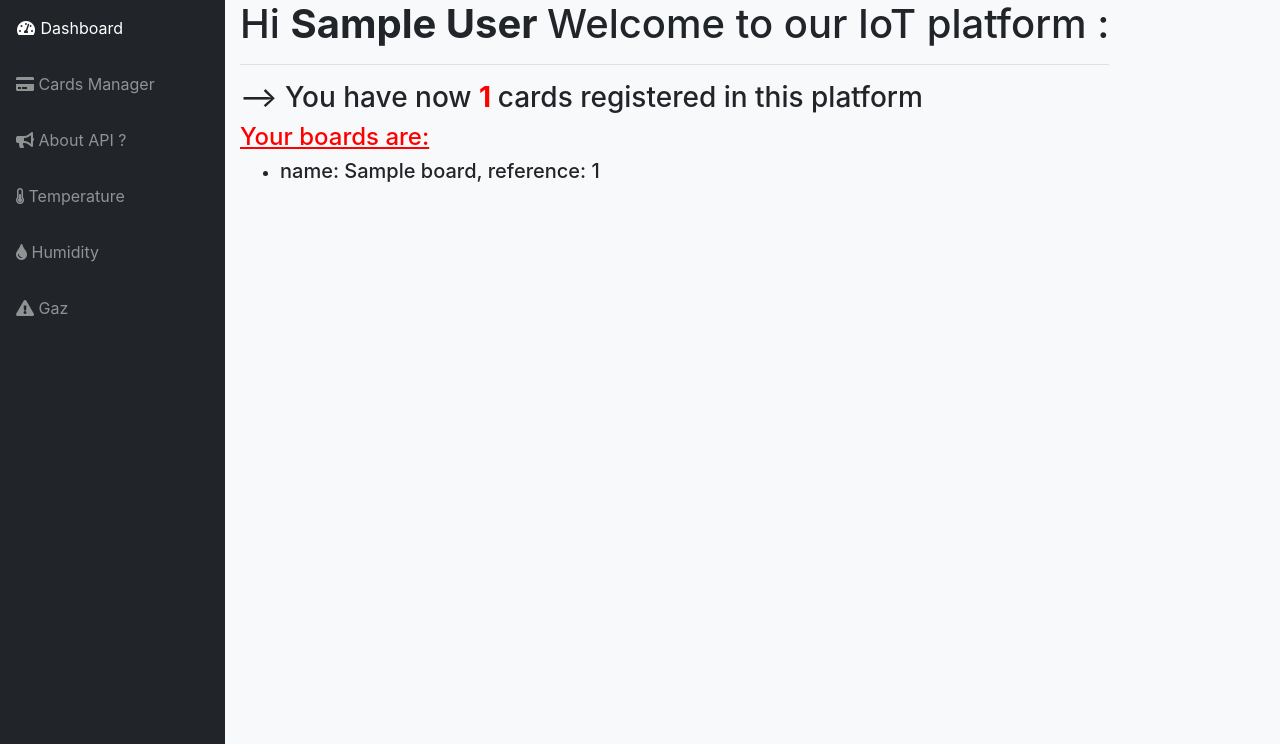
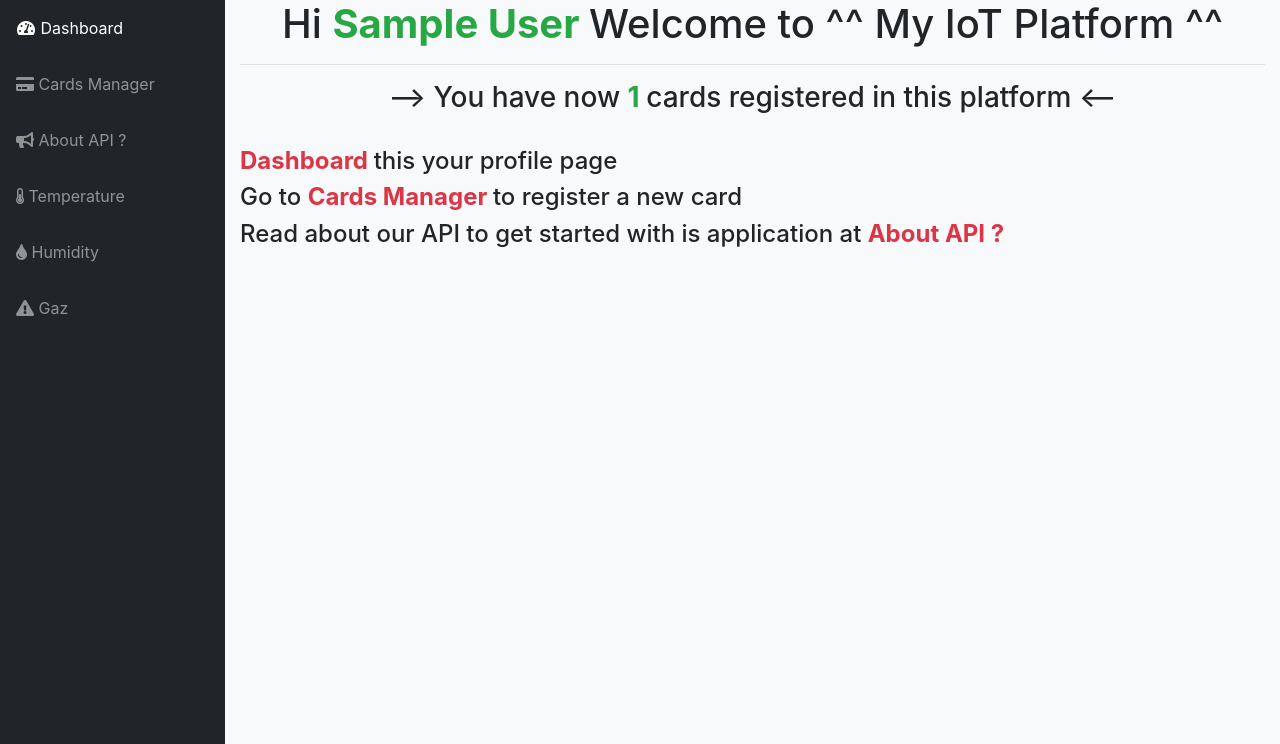
Before and after one commit to ahmnouira/IoT_Platform_Flask, a Flask app: page /dashboard/ in a window 1280 px wide. Shown: the part 56-800 px from the top of the page. Run offline with Flask 2, Linux system fonts and the light colour scheme; a user stored in the database is signed in; tables that the repository leaves empty hold one stand-in row (values such as "Sample post"); parts of the project's set-up code (start-up, migrations or seed data) failed here and were passed over; some libraries are stand-ins or nearby versions.

Commit message:
iot_platform_flask
v4.4

```diff
--- a/app/config.py
+++ b/app/config.py
@@ -15,7 +15,7 @@ class Config(object):
 
     # connection to mysql (local/server)  db configuration
     # SQLALCHEMY_DATABASE_URI = os.environ.get('DATABASE_URL') or 'mysql://bob:secret@{}/testF'.format(get_ip())
-    SQLALCHEMY_DATABASE_URI = os.environ.get('DATABASE_URL') or 'sqlite:///' + os.path.join(basedir, 'data.sqlite')
+    SQLALCHEMY_DATABASE_URI = os.environ.get('DATABASE_URL') or 'mysql://bob:secret@{}/testF'.format(get_ip()) or 'sqlite:///' + os.path.join(basedir, 'data.sqlite')
     SQLALCHEMY_TRACK_MODIFICATIONS = False
 
     ADMIN = os.environ.get('ADMIN') or "ahmnouira@gmail.com"
--- a/app/forms.py
+++ b/app/forms.py
@@ -33,9 +33,9 @@ class ForgotPasswordForm(FlaskForm):
 
 
 class Boards(FlaskForm):
-    type_card = StringField('Name of card', validators=[DataRequired()])
-    submit = SubmitField('Add')
+    name = StringField('Name of the card', validators=[DataRequired()])
+    submit = SubmitField('Create')
 
 
-class EditUsers(FlaskForm):
+class EditCards(FlaskForm):
     submit = SubmitField('Delete')
--- a/app/routes.py
+++ b/app/routes.py
@@ -7,7 +7,7 @@ from app.forms import RegisterForm
 from app.forms import ForgotPasswordForm
 from app.forms import EditProfileFrom
 from app.forms import Boards
-from app.forms import EditUsers
+from app.forms import EditCards
 from flask_login import current_user, login_user# current_user
 from flask_login import login_required
 from flask_login import logout_user
@@ -91,7 +91,7 @@ def forgot_password_request():
 @login_required    # protect this page against unauthenticated user
 def dashboard():
     global count
-    actives = [1, 0, 0, 0]
+    actives = [1, 0, 0, 0, 0, 0]
     form = Boards()
     # user
     user_profile = User.query.filter_by(email=current_user.email).first()
@@ -100,18 +100,18 @@ def dashboard():
     print("cardes: ", cards_)
     admin_email = Config.ADMIN
     print("who is the user ", user_profile)
-    if form.validate_on_submit():
-        c = Boards(type_=form.type_card.data, owner=user_profile)
-        print(c)
-        db.session.add(c)
-        db.session.commit()
 
-        return redirect(url_for('dashboard'))
+   # if form.validate_on_submit():
+    #    c = Boards(type_=form.type_card.data, owner=user_profile)
+     #   print(c)
+     #   db.session.add(c)
+      #  db.session.commit()
+
+       # return redirect(url_for('dashboard'))
 
     #r = request.form['1'].strip()
     # c_delate = Card.query.get(2)
     # c_delate.delete()
-
 
     print("nb cards",user_profile.cards.count())
     #cards = Card
@@ -141,31 +141,60 @@ def chart_data_temperature():
 @App.route('/dht11/')
 @login_required
 def dht11():
-    actives = [0, 1, 0, 0]  # dasboard, dht11, gaz
+    actives = [0, 0, 0, 1, 0, 0]  # dasboard, dht11, gaz
     return render_template('dht11.html', actives=actives, title=" Temperature ", time=datetime.now().strftime('%Y-%m-%d %H:%M:%S'))
 
 
 @App.route('/humidity/')
 @login_required
 def humidity():
-    actives = [0, 0, 1, 0]
+    actives = [0, 0 ,0, 0, 1, 0]
     return render_template('humidity.html', actives=actives, title="Humidity")
 
 
 @App.route('/gaz')
 @login_required
 def gaz():
-    actives = [0, 0, 0, 1]
+    actives = [0, 0, 0, 0, 0, 1]
     return render_template('gaz.html', actives=actives, title="gaz")
 
 
-@App.route('/cards_edit', methods=['GET', 'POST'])
+@App.route('/cards_edit/', methods=['GET', 'POST'])
 @login_required
 def cards_edit():
-    actives = [0, 0, 0, 0]
-    user = User.query.all()
-    cards = user.cards
-    return render_template('users_edit.html', title ="Users_edit", actives=actives, users= user, time=datetime.now().strftime('%Y-%m-%d %H:%M:%S'))
+    actives = [0, 1, 0, 0, 0, 0]
+    cards = Cards.query.filter_by(user_id=current_user.id)
+    form = EditCards()
+    if form.validate_on_submit():
+        for c in cards:
+
+            print('dfdfd', request.form['delete'])
+            db.session.delete(Cards.query.get(request.form['delete']))
+            db.session.commit()
+            return redirect(url_for('dashboard'))
+   # cards = user.cards
+    return render_template('users_cards.html', title="users_cards", actives=actives, cards=cards, time=datetime.now().strftime('%Y-%m-%d,  %H:%M:%s'), form=form)
+
+
+@App.route('/about_api')
+@login_required
+def about_api():
+    actives = [0, 0, 1, 0, 0, 0]
+    return render_template('about_api.html', title="about_API", actives=actives)
+
+
+@App.route('/create_card', methods=['GET', 'POST'])
+@login_required
+def create_card():
+    user = current_user
+    form_card = Boards()
+    if form_card.validate_on_submit():
+        new_card = Cards(name=form_card.name.data, owner=user)
+        db.session.add(new_card)
+        db.session.commit()
+        # flash('You have added a new card: {}'.format(new_card.name))
+        return redirect(url_for('cards_edit'))
+    return render_template('create_card.html', title='create_card', form=form_card)
 
 
 @App.route('/edit_profile', methods=['GET', 'POST'])
@@ -183,14 +212,6 @@ def edit_profile():
     return render_template('edit_profile.html', title="Edit_profile", form=form)
 
 
-@App.route('/users/<id>/cards', methods=['GET', 'POST'])
-def cards(id):
-    actives = [0, 0, 0, 1]
-    user = User.query.get_or_404(id)
-    cards = user.cards
-    return render_template('users_cards.html', user=user.full_name(), card=cards.count(), actives=actives)
-
-
 @App.before_request
 def before_request():
     g.user = current_user                       # for user accessible through g.user
--- a/app/templates/base.html
+++ b/app/templates/base.html
@@ -31,7 +31,7 @@
 
 </head>
 
-<body class="bg-light">   <!-- backgournd color -->
+<body class="bg-light" data-spy="scroll" data-offset="1" >   <!-- backgournd color -->
 
       {% with messages = get_flashed_messages() %}
         {% if messages %}
--- a/app/templates/base_dashboards.html
+++ b/app/templates/base_dashboards.html
@@ -2,15 +2,14 @@
 
 {% block content %}
 
-  <nav class="navbar navbar-expand navbar-dark bg-dark static-top">
-        <div class="container-fluid">
+  <nav class="navbar navbar-expand navbar-dark bg-dark static-top ">
+        <div class="container-fluid ">
             <div class="navbar-header">
 
                 <a class="navbar-brand" href="#"> ^^ My IoT Platform ^^ </a>
                  {% if actives[1] or actives[2] or actives[3] %}
                 <button class="btn btn-link btn-sm text-white order-1 order-sm-0" id="sidebarToggle" href="#">
                 <i class=" fa fa-window-maximize"></i>
-
                 </button>
                 {% endif %}
             </div>
@@ -71,26 +70,30 @@
       </li>
 
         <!-- Cards Manager -->
+          {% if actives[1] %}
+      <li class="nav-item active">
+          {% else %}
           <li class="nav-item">
-        <a class="nav-link" href="{{ url_for('cards', id=current_user.id) }}">
+          {% endif %}
+        <a class="nav-link" href="{{ url_for('cards_edit')}}">
           <i class="fa fa-credit-card"></i>
           <span> Cards Manager  </span>
         </a>
       </li>
 
-
-
-
-
+        {% if actives[2] %}
+      <li class="nav-item active">
+          {% else %}
           <li class="nav-item">
-        <a class="nav-link" href="{{ url_for('dashboard') }}">
+          {% endif %}
+        <a class="nav-link" href="{{ url_for('about_api') }}">
           <i class="fa fa-bullhorn"></i>
           <span> About API ? </span>
         </a>
       </li>
 
       <!-- charts  dht 11 -->
-        {% if actives[1] %}
+        {% if actives[3] %}
         <li class="nav-item active">
           {% else %}
           <li class="nav-item">
@@ -100,7 +103,7 @@
           <span> Temperature </span></a>
       </li>
        <!-- Humidity -->
-        {% if actives[2] %}
+        {% if actives[4] %}
         <li class="nav-item active">
           {% else %}
           <li class="nav-item">
@@ -111,7 +114,7 @@
        </li>
 
          <!-- Gaz -->
-        {% if actives[3] %}
+        {% if actives[5] %}
         <li class="nav-item active">
           {% else %}
           <li class="nav-item">
--- a/app/templates/dashboard.html
+++ b/app/templates/dashboard.html
@@ -1,36 +1,19 @@
 {% extends 'base_dashboards.html'%}
 
 {% block content_dashboards %}
-<div class="content-wrapper">
-    <div class="container-fluid">
+<div class="container">
 
-        <h1> Hi <strong> {{ current_user.firstname }} {{ current_user.lastname }} </strong> Welcome to our IoT platform :
-        </h1>
+    <h1 class="text-center"> Hi <strong class="text-success"> {{ current_user.firstname }} {{ current_user.lastname }} </strong> Welcome to  ^^ My IoT Platform ^^ </h1>
         <hr>
 
-     <div>
-         <h3> --> You have now <strong style="color:red"> {{ c }} </strong> cards registered in this platform </h3>
 
-         <h4 style="color:red"><u> Your boards are: </u></h4>
-         <ul>
-            {% for c in cards %}
-         <li><h5> name: {{ c.name }}, reference: {{c.id }}  </h5></li>
-            {% endfor %}
-         </ul>
+         <h3 class="text-center"> --> You have now <strong class="text-success"> {{ c }} </strong> cards registered in this platform <-- </h3><br>
+    <section>
+          <h4><span class="font-weight-bold text-danger"> Dashboard </span> this your profile page </h4>
+          <h4> Go to <span class="font-weight-bold text-danger"> Cards Manager </span> to register a new card </h4>
+          <h4> Read about our API to get started with is application at <span class="font-weight-bold text-danger"> About API ? </span></h4>
+    </section>
 
-     </div>
-
-        <!--     <form action=" " method="post">
-                <div class="form-group">
-                {{ form.hidden_tag() }}
-                    <div class="form-label-group">
-                    {{ form.type_card(class="form-control", placeholder="Name of card",  autofocus=True) }}
-                    {{ form.type_card.label }}
-                    </div>
-                 </div>
-                 {{ form.submit(class="btn btn-primary btn-block")}}
-
-              </form> -->
      </div>
  </div>
 
```
Also changed, not shown: app/api_restfull_extension.py (+6 -6 lines), app/templates/about_api.html (+40 -9 lines), app/templates/create_card.html (added, +29 -0 lines), app/templates/users_cards.html (+74 -0 lines), app/data.sqlite (deleted).
